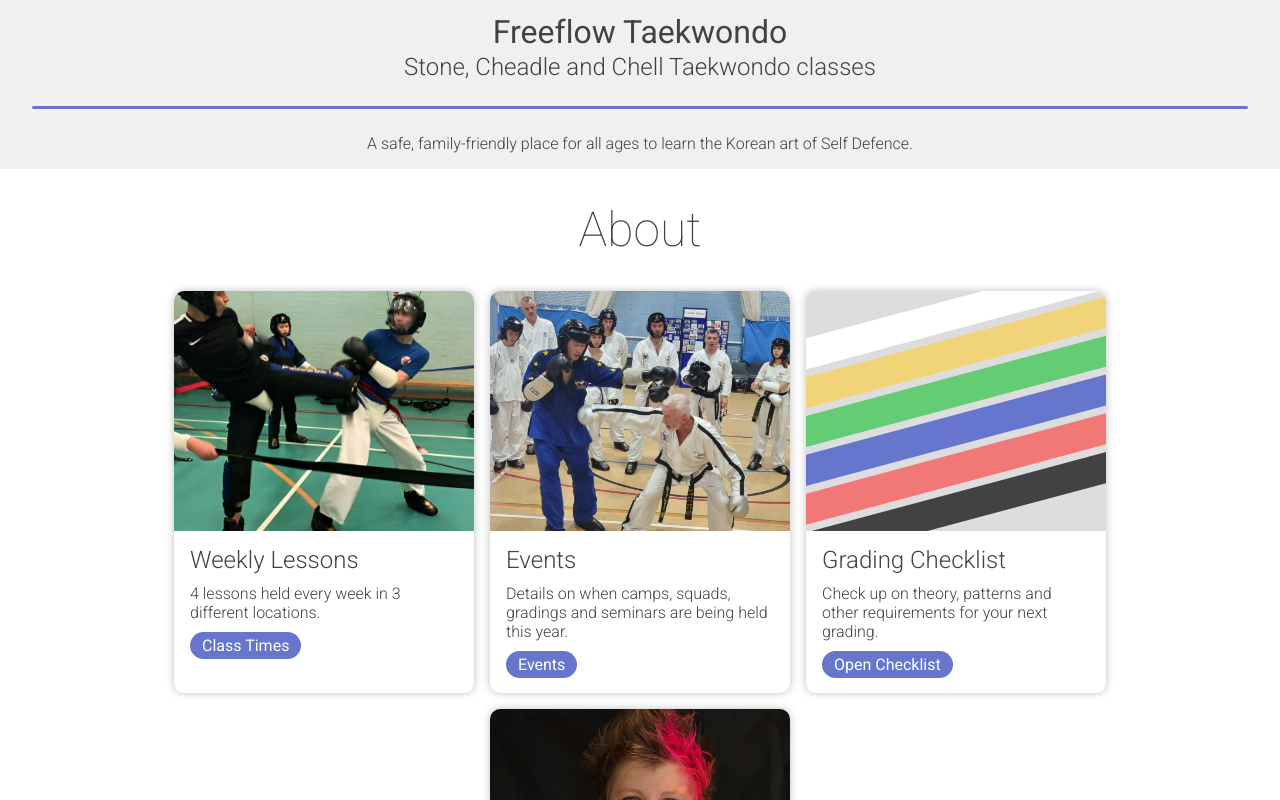
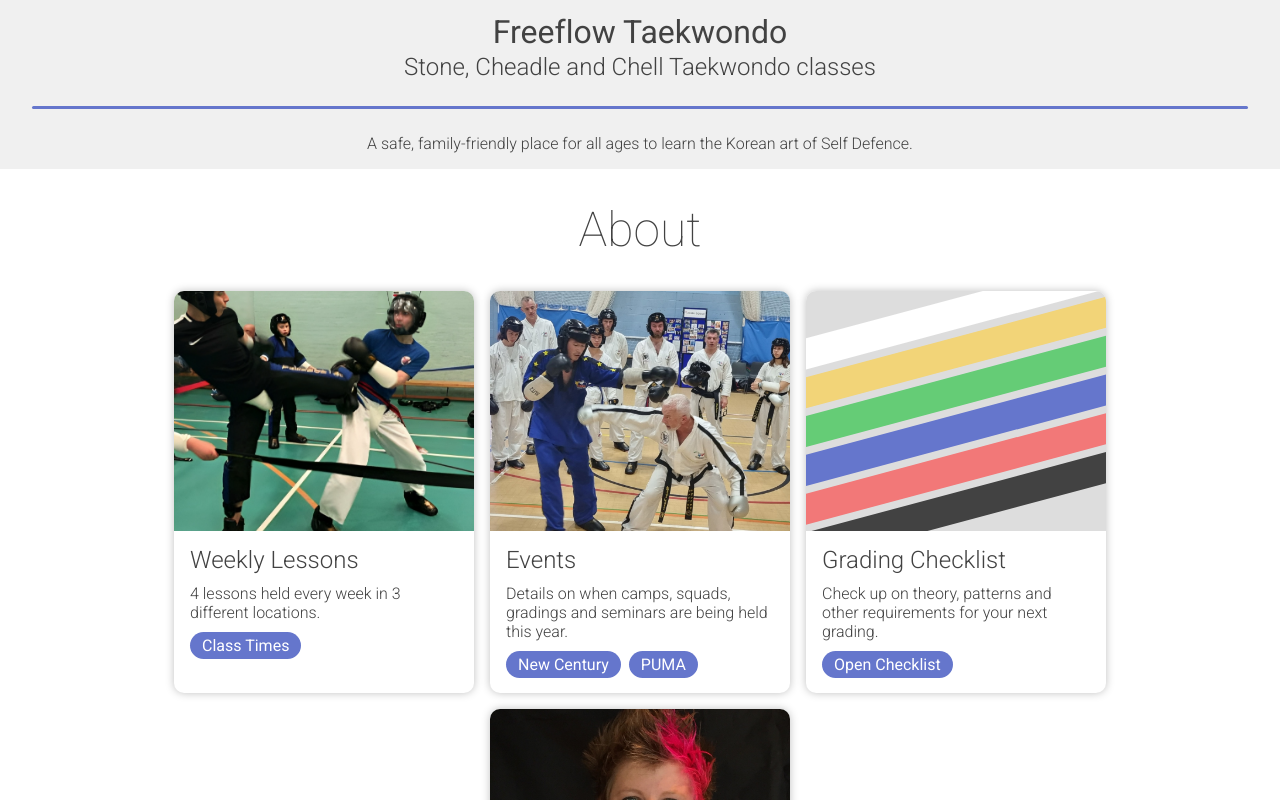
Before and after one commit to PineaFan/FreeflowTaekwondo, a Next.js app: page / in a window 1280 px wide. Shown: the top 800 px of the page. Built offline with nearby package versions, Linux system fonts and the light colour scheme.

Commit message:
Multiple events pages, dont show answers to opinion questions, black belt lineowrk

```diff
--- a/components/cards.tsx
+++ b/components/cards.tsx
@@ -18,7 +18,7 @@
         text: string,
         link: string,
         newTab?: boolean
-    },
+    } | { text: string, link: string, newTab?: boolean }[],
     image?: string,
     icon?: string,
     accent?: string,
@@ -46,21 +46,27 @@
     }
     const has_text = props.title || props.subtitle || props.description || props.button;
     const has_image = props.image;
+    const button = props.button ? ( Array.isArray(props.button) ? props.button : [props.button]) : undefined
 
     const textObject = <div className={Styles.text}>
+        <div className={Styles.distribute}>
+            <>
                 {props.title && <h2 className={Styles.title}>
                     { props.icon && <img src={props.icon} className={Styles.icon} alt="" /> }{props.title}
                 </h2>}
                 {props.subtitle && <h3 className={Styles.description}>{props.subtitle}</h3>}
-        {props.button && <a href={props.button.link} target={props.button.newTab ? "_blank" : ""} className={Styles.button} style={
+            </>
+            <>{button ? <div className={Styles.overflowFlex}>{button.map((button, index) => { return <a key={index} href={button.link} target={button.newTab ? "_blank" : ""} className={Styles.button} style={
                 props.accent ? {
                     border: `solid 3px #${props.accent}`, borderRadius: "100vw",
                     backgroundColor: "#FFFFFF",
                     color: "#424242"} : {}
                 }>
-                {props.button.text}
+                    {button.text}
                 </a>
-        }
+            })}</div> : null
+            }</>
+        </div>
     </div>
 
     if (has_image && has_text) {
--- a/components/checklistModules/theory.tsx
+++ b/components/checklistModules/theory.tsx
@@ -62,7 +62,7 @@
                 props.data.questions.map((question, index) => {
                     return <div className={Styles.question} key={index}>
                         <p className={Styles.prompt}>{question.prompt}</p>
-                        <p className={Styles.answer} style={{borderLeftColor: `#${props.beltObject.stripe}`}}>{formatAnswer(question.answer)}</p>
+                        {question.responseType !== "opinion" ? <p className={Styles.answer} style={{borderLeftColor: `#${props.beltObject.stripe}`}}>{formatAnswer(question.answer)}</p> : null }
                     </div>
                 })
             }</div>
--- a/pages/index.tsx
+++ b/pages/index.tsx
@@ -30,7 +30,10 @@
             <Card
                 title="Events"
                 subtitle="Details on when camps, squads, gradings and seminars are being held this year."
-                button={{text: "Events", link: "https://nctkd.co.uk/events.html", newTab: true}}  // TODO
+                button={[
+                    {text: "New Century", link: "https://nctkd.co.uk/events.html", newTab: true},
+                    {text: "PUMA", link: "https://www.puma-uk.com/calendar", newTab: true}
+                ]}
                 image="images/gradings.png"
             />
             <Card
--- a/styles/components/card.module.css
+++ b/styles/components/card.module.css
@@ -72,6 +72,26 @@
     padding-block: 0.25rem;
     border-radius: 100vw;
     transition: border 0.3s ease-in-out;
+    max-lines: 1;
+    text-overflow: ellipsis;
 }
 
 @media print { .button { display: none } }
+
+.overflowFlex {
+    display: flex;
+    flex-direction: row;
+    justify-content: left;
+    align-items: flex-start;
+    flex-wrap: wrap;
+    width: 100%;
+    gap: 0.5rem;
+}
+
+.distribute {
+    display: flex;
+    flex-direction: column;
+    height: 100%;
+    width: 100%;
+    justify-content: space-between;
+}
```
Also changed, not shown: components/checklistModules/linework.tsx (+17 -5 lines). Lines whose indentation alone changed are shown as unchanged.
